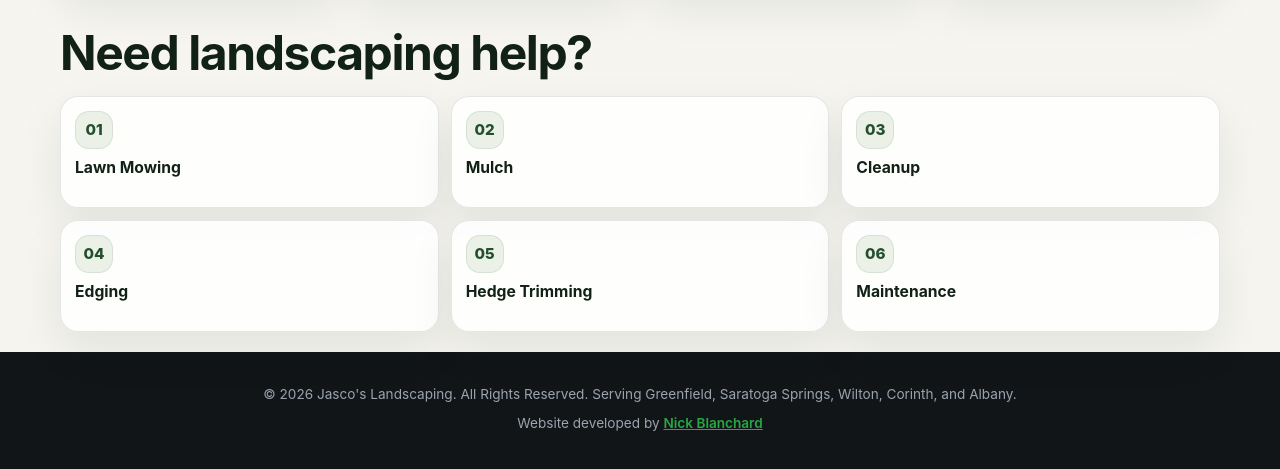
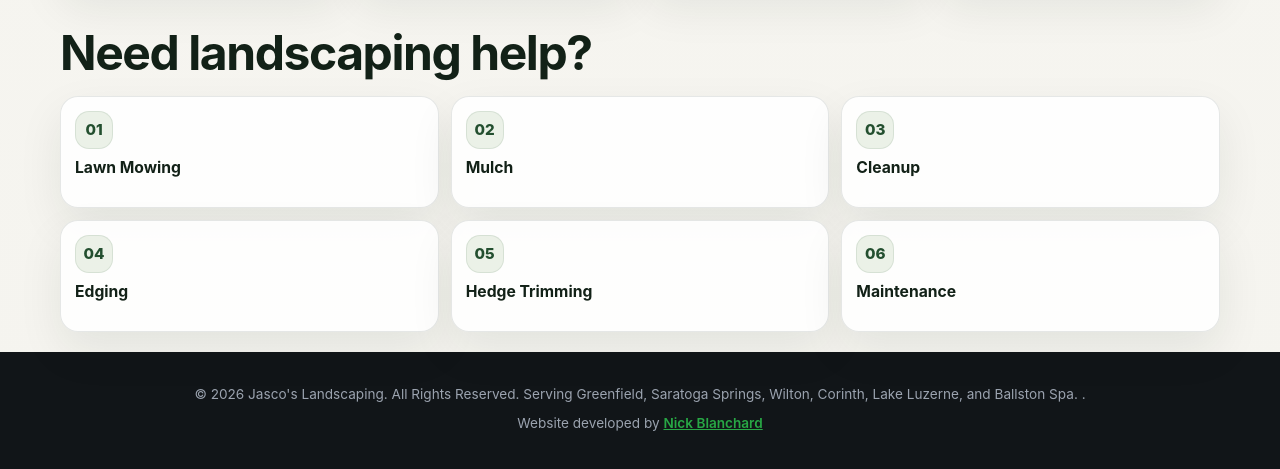
Before and after one commit to NickBlanchard04/jasco-landscaping, a plain HTML site: page backup.index.html in a window 1280 px wide. Shown: the part 1688-2157 px from the top of the page. Drawn offline with Linux system fonts and the light colour scheme.

Commit message:
Update footer text with new service areas

```diff
--- a/backup.index.html
+++ b/backup.index.html
@@ -839,7 +839,8 @@
 
   <footer class="site-footer">
     <div class="container">
-      <p>&copy; 2026 Jasco's Landscaping. All Rights Reserved. Serving Greenfield, Saratoga Springs, Wilton, Corinth, and Albany.</p>
+      <p>&copy; 2026 Jasco's Landscaping. All Rights Reserved. Serving Greenfield, Saratoga Springs, Wilton, Corinth, Lake Luzerne, and Ballston Spa.
+.</p>
       <p>Website developed by <a href="mailto:nickblanchardbusiness@gmail.com" class="dev-link">Nick Blanchard</a></p>
     </div>
   </footer>
```
